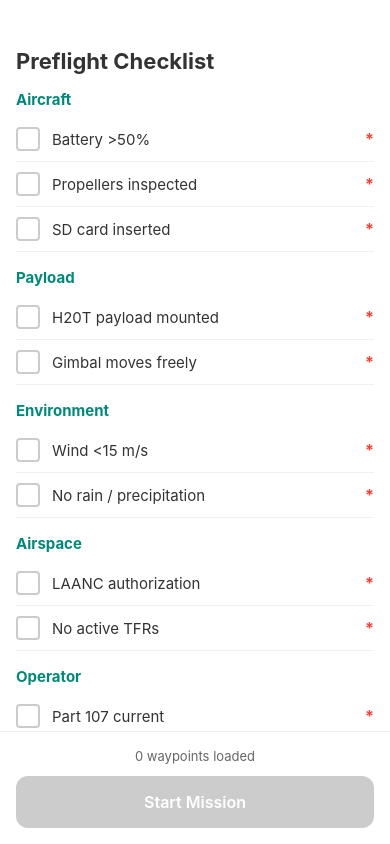
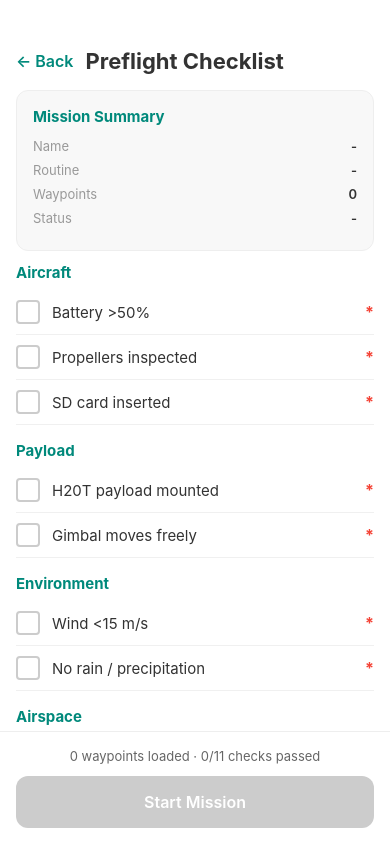
Before and after one commit to dataworks2026/Mira-Flight, a React Native app in the folder mira-flight/: screen /Preflight in a window 390 px wide. Built offline with nearby package versions, Linux system fonts and the light colour scheme.

Commit message:
[Feat]: Preflight checklist and mission review

```diff
--- a/mira-flight/src/screens/MissionReviewScreen.tsx
+++ b/mira-flight/src/screens/MissionReviewScreen.tsx
@@ -6,6 +6,7 @@ import {
   ScrollView,
   StyleSheet,
   Linking,
+  useWindowDimensions,
 } from 'react-native';
 import {useNavigation} from '@react-navigation/native';
 import {NativeStackNavigationProp} from '@react-navigation/native-stack';
@@ -18,6 +19,8 @@ type NavProp = NativeStackNavigationProp<RootStackParamList>;
 
 export default function MissionReviewScreen() {
   const navigation = useNavigation<NavProp>();
+  const {width, height} = useWindowDimensions();
+  const isLandscape = width > height;
   const mission = useMissionStore(s => s.currentMission);
   const photosCount = useMissionStore(s => s.photosCount);
   const uploadedCount = useMissionStore(s => s.uploadedCount);
@@ -32,34 +35,43 @@ export default function MissionReviewScreen() {
   const cards = [
     {
       title: 'Photos Captured',
-      value: `${photosCount}`,
+      value: `${mission?.total_photos || photosCount}`,
       icon: '📷',
     },
     {
       title: 'Upload Progress',
-      value: `${uploadedCount}/${photosCount} uploaded`,
+      value: `${mission?.photos_uploaded || uploadedCount}/${mission?.total_photos || photosCount} uploaded`,
       icon: '☁️',
     },
     {
       title: 'Analysis Status',
-      value: missionState,
+      value: mission?.status || missionState,
       icon: '🔍',
     },
     {
       title: 'ODM Processing',
-      value: missionState === 'COMPLETED' ? 'Complete' : 'Pending',
+      value: mission?.odm_status || (missionState === 'COMPLETED' ? 'Complete' : 'Pending'),
       icon: '🗺️',
     },
   ];
 
   return (
     <View style={styles.container}>
-      <Text style={styles.title}>Mission Complete</Text>
-      <Text style={styles.subtitle}>{mission?.name || 'Mission'}</Text>
+      <View style={styles.headerRow}>
+        <TouchableOpacity onPress={() => navigation.goBack()}>
+          <Text style={styles.backBtn}>← Back</Text>
+        </TouchableOpacity>
+        <View>
+          <Text style={styles.title}>Mission Complete</Text>
+          <Text style={styles.subtitle}>{mission?.name || 'Mission'}</Text>
+        </View>
+      </View>
 
-      <ScrollView style={styles.cards}>
+      <ScrollView
+        style={styles.cards}
+        contentContainerStyle={isLandscape ? styles.cardsLandscape : undefined}>
         {cards.map((card, i) => (
-          <View key={i} style={styles.card}>
+          <View key={i} style={[styles.card, isLandscape && styles.cardLandscape]}>
             <Text style={styles.cardIcon}>{card.icon}</Text>
             <View style={styles.cardContent}>
               <Text style={styles.cardTitle}>{card.title}</Text>
@@ -69,13 +81,11 @@ export default function MissionReviewScreen() {
         ))}
       </ScrollView>
 
-      <View style={styles.footer}>
+      <View style={[styles.footer, isLandscape && styles.footerLandscape]}>
         <TouchableOpacity
           style={styles.dashboardBtn}
           onPress={() =>
-            Linking.openURL(
-              `http://3.144.48.124/dashboard`,
-            )
+            Linking.openURL('http://3.144.48.124/dashboard')
           }>
           <Text style={styles.dashboardBtnText}>Open Web Dashboard</Text>
         </TouchableOpacity>
@@ -90,21 +100,30 @@ export default function MissionReviewScreen() {
 
 const styles = StyleSheet.create({
   container: {flex: 1, backgroundColor: '#FFF'},
+  headerRow: {
+    flexDirection: 'row',
+    alignItems: 'center',
+    padding: 16,
+    paddingTop: 48,
+    gap: 12,
+  },
+  backBtn: {fontSize: 16, color: TEAL, fontWeight: '600'},
   title: {
     fontSize: 26,
     fontWeight: '800',
     color: TEAL,
-    textAlign: 'center',
-    marginTop: 48,
   },
   subtitle: {
-    fontSize: 16,
+    fontSize: 14,
     color: '#666',
-    textAlign: 'center',
-    marginTop: 4,
-    marginBottom: 24,
+    marginTop: 2,
   },
   cards: {flex: 1, paddingHorizontal: 16},
+  cardsLandscape: {
+    flexDirection: 'row',
+    flexWrap: 'wrap',
+    gap: 12,
+  },
   card: {
     flexDirection: 'row',
     backgroundColor: '#F8F8F8',
@@ -115,11 +134,16 @@ const styles = StyleSheet.create({
     borderWidth: 1,
     borderColor: '#EEE',
   },
+  cardLandscape: {
+    width: '48%' as any,
+    marginBottom: 0,
+  },
   cardIcon: {fontSize: 28, marginRight: 16},
   cardContent: {flex: 1},
   cardTitle: {fontSize: 13, color: '#999', fontWeight: '600'},
   cardValue: {fontSize: 18, color: '#333', fontWeight: '700', marginTop: 2},
   footer: {padding: 16},
+  footerLandscape: {flexDirection: 'row', gap: 12},
   dashboardBtn: {
     borderWidth: 2,
     borderColor: TEAL,
@@ -127,6 +151,7 @@ const styles = StyleSheet.create({
     padding: 14,
     alignItems: 'center',
     marginBottom: 12,
+    flex: 1,
   },
   dashboardBtnText: {color: TEAL, fontSize: 15, fontWeight: '600'},
   homeBtn: {
@@ -134,6 +159,7 @@ const styles = StyleSheet.create({
     borderRadius: 12,
     padding: 16,
     alignItems: 'center',
+    flex: 1,
   },
   homeBtnText: {color: '#FFF', fontSize: 16, fontWeight: '600'},
 });
--- a/mira-flight/src/screens/PreflightScreen.tsx
+++ b/mira-flight/src/screens/PreflightScreen.tsx
@@ -5,6 +5,7 @@ import {
   TouchableOpacity,
   ScrollView,
   StyleSheet,
+  useWindowDimensions,
 } from 'react-native';
 import {useNavigation, useRoute} from '@react-navigation/native';
 import {NativeStackNavigationProp} from '@react-navigation/native-stack';
@@ -40,6 +41,9 @@ export default function PreflightScreen() {
   const navigation = useNavigation<NavProp>();
   const route = useRoute<any>();
   const missionId = route.params?.missionId;
+  const {width, height} = useWindowDimensions();
+  const isLandscape = width > height;
+  const mission = useMissionStore(s => s.currentMission);
   const waypoints = useMissionStore(s => s.waypoints);
 
   const [checked, setChecked] = useState<Record<string, boolean>>({});
@@ -59,10 +63,7 @@ export default function PreflightScreen() {
     navigation.navigate('Hud', {missionId});
   };
 
-  return (
-    <View style={styles.container}>
-      <Text style={styles.title}>Preflight Checklist</Text>
-
+  const checklistContent = (
     <ScrollView style={styles.scrollArea}>
       {categories.map(cat => (
         <View key={cat} style={styles.categorySection}>
@@ -88,10 +89,58 @@ export default function PreflightScreen() {
         </View>
       ))}
     </ScrollView>
+  );
+
+  const summaryPanel = (
+    <View style={[styles.summaryPanel, isLandscape && styles.summaryLandscape]}>
+      <Text style={styles.summaryTitle}>Mission Summary</Text>
+      <View style={styles.summaryRow}>
+        <Text style={styles.summaryLabel}>Name</Text>
+        <Text style={styles.summaryValue}>{mission?.name || '-'}</Text>
+      </View>
+      <View style={styles.summaryRow}>
+        <Text style={styles.summaryLabel}>Routine</Text>
+        <Text style={styles.summaryValue}>{mission?.routine_type || '-'}</Text>
+      </View>
+      <View style={styles.summaryRow}>
+        <Text style={styles.summaryLabel}>Waypoints</Text>
+        <Text style={styles.summaryValue}>{waypoints.length}</Text>
+      </View>
+      <View style={styles.summaryRow}>
+        <Text style={styles.summaryLabel}>Status</Text>
+        <Text style={styles.summaryValue}>{mission?.status || '-'}</Text>
+      </View>
+    </View>
+  );
+
+  return (
+    <View style={styles.container}>
+      <View style={styles.headerRow}>
+        <TouchableOpacity onPress={() => navigation.goBack()}>
+          <Text style={styles.backBtn}>← Back</Text>
+        </TouchableOpacity>
+        <Text style={styles.title}>Preflight Checklist</Text>
+      </View>
+
+      {isLandscape ? (
+        <View style={styles.landscapeBody}>
+          <View style={styles.landscapeLeft}>
+            {checklistContent}
+          </View>
+          {summaryPanel}
+        </View>
+      ) : (
+        <>
+          {summaryPanel}
+          {checklistContent}
+        </>
+      )}
 
       <View style={styles.footer}>
         <Text style={styles.waypointInfo}>
-          {waypoints.length} waypoints loaded
+          {waypoints.length} waypoints loaded · {
+            CHECKLIST.filter(c => c.required).filter(c => checked[c.id]).length
+          }/{CHECKLIST.filter(c => c.required).length} checks passed
         </Text>
         <TouchableOpacity
           style={[styles.startBtn, !allRequired && styles.startBtnDisabled]}
@@ -106,13 +155,41 @@ export default function PreflightScreen() {
 
 const styles = StyleSheet.create({
   container: {flex: 1, backgroundColor: '#FFF'},
-  title: {
-    fontSize: 22,
-    fontWeight: '700',
-    color: '#333',
+  headerRow: {
+    flexDirection: 'row',
+    alignItems: 'center',
     padding: 16,
     paddingTop: 48,
+    gap: 12,
   },
+  backBtn: {fontSize: 16, color: TEAL, fontWeight: '600'},
+  title: {fontSize: 22, fontWeight: '700', color: '#333'},
+  landscapeBody: {flex: 1, flexDirection: 'row'},
+  landscapeLeft: {flex: 1},
+  summaryPanel: {
+    marginHorizontal: 16,
+    marginBottom: 12,
+    backgroundColor: '#F8F8F8',
+    borderRadius: 12,
+    padding: 16,
+    borderWidth: 1,
+    borderColor: '#EEE',
+  },
+  summaryLandscape: {
+    width: 280,
+    marginHorizontal: 0,
+    marginRight: 16,
+    marginBottom: 0,
+    borderRadius: 12,
+  },
+  summaryTitle: {fontSize: 15, fontWeight: '700', color: TEAL, marginBottom: 12},
+  summaryRow: {
+    flexDirection: 'row',
+    justifyContent: 'space-between',
+    marginBottom: 8,
+  },
+  summaryLabel: {fontSize: 13, color: '#999'},
+  summaryValue: {fontSize: 13, fontWeight: '600', color: '#333'},
   scrollArea: {flex: 1, paddingHorizontal: 16},
   categorySection: {marginBottom: 16},
   categoryTitle: {
```
Lines whose indentation alone changed are shown as unchanged.
